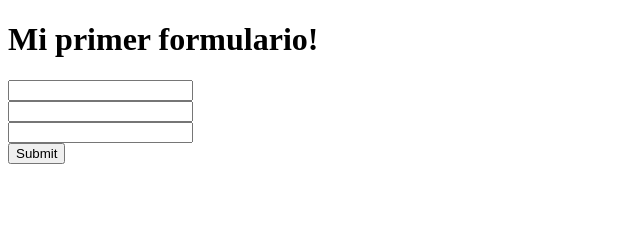
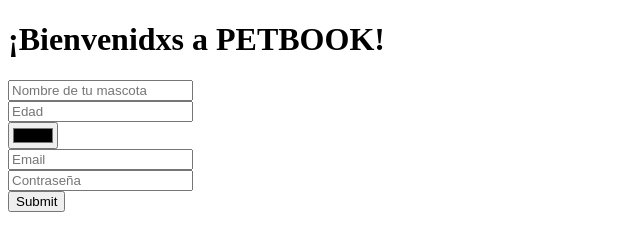
Before and after one commit to spider512/INTERFACES-DE-USUARIO, a plain HTML site: page 3.5 Ejercicio Formulario/formulario.html in a window 1280 px wide. Shown: the whole page, without its empty margins (0-640 px from the left). Drawn offline with Linux system fonts and the light colour scheme.

Commit message:
Add files via upload
ultimo formulario

```diff
--- a/3.5 Ejercicio Formulario/formulario.html
+++ b/3.5 Ejercicio Formulario/formulario.html
@@ -2,15 +2,17 @@
 <html>
 <head>
 	<meta charset="utf-8">
-	<title> Mi primer fomulario</title>
+	<title> Mi primer formulario</title>
 </head>
 <body>
-	<h1>Mi primer formulario!</h1>
-	<form>
-		<input type="text" name="Nombre de usuario"> <br>
-		<input type="number" name="Edad"> <br>
-		<input type="password" name="Contraseña"> <br>
-		<input type="submit" >
+	<h1>¡Bienvenidxs a PETBOOK!</h1>
+	<form action="action="https://formspree.io/spider.exe@gmail.com" method="post">
+		<input type="text" name="Nombre de tu mascota" placeholder="Nombre de tu mascota" required> <br>
+		<input type="number" name="Edad" placeholder="Edad" required> <br>
+		<input type="color" name="Color" placeholder="Color" required> <br>
+		<input type="email" name="Email" placeholder="Email" required> <br>
+		<input type="password" name="Contraseña" placeholder="Contraseña" required> <br>
+		<input type="submit">
 
 
 	</form>
```
